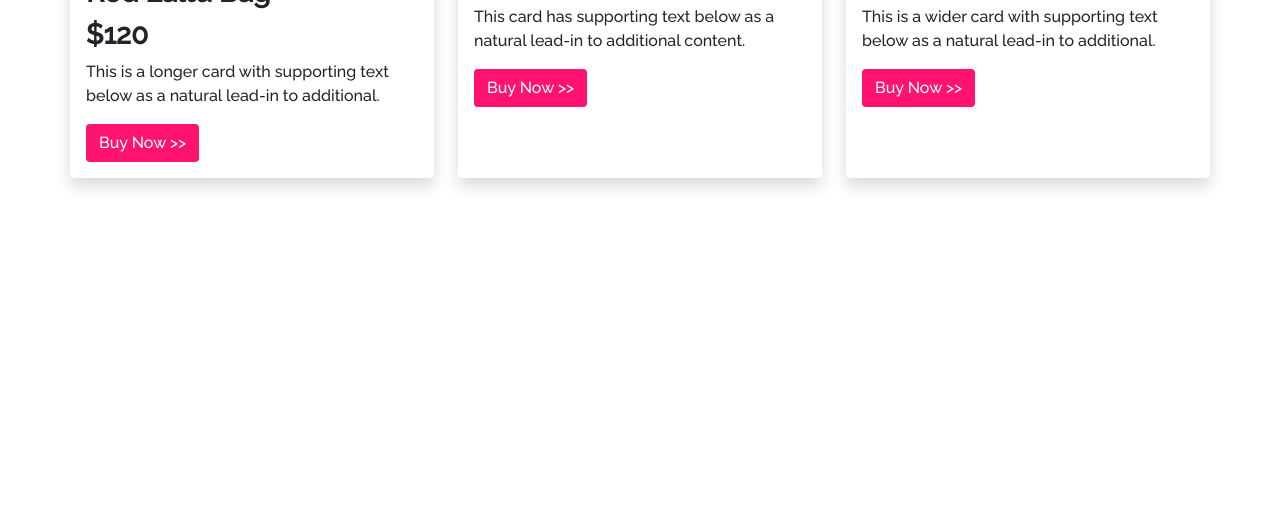
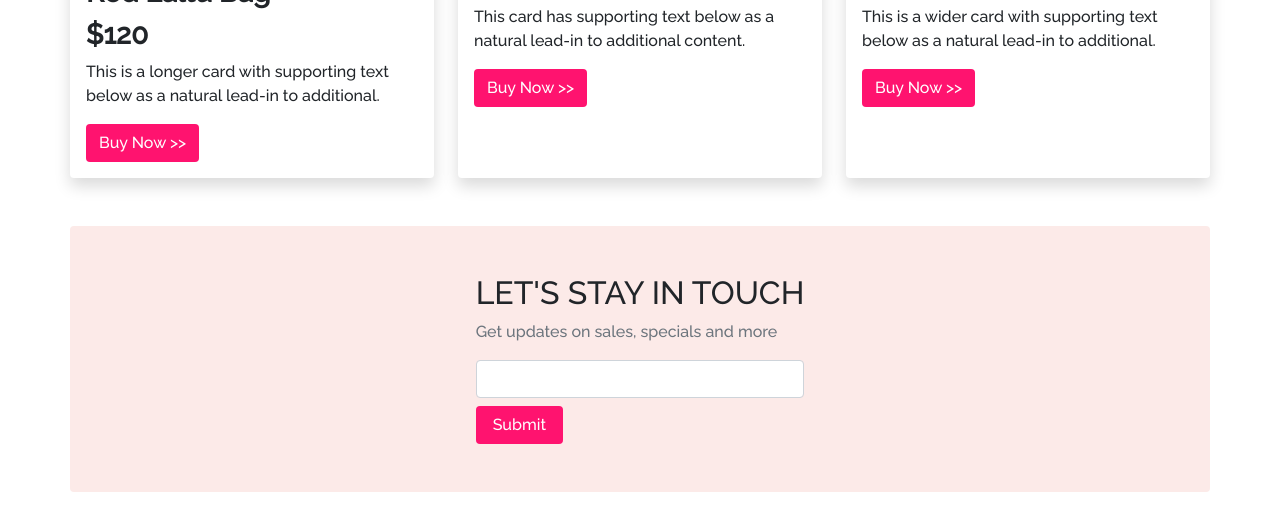
Before and after one commit to abuzafaremon/panda-commerce, a plain HTML site: page index.html in a window 1280 px wide. Shown: the part 1751-2281 px from the top of the page. Before the commit the page ends 1977 px from the top, so only its background shows below. Drawn offline with Linux system fonts and the light colour scheme.

Commit message:
subscribe added

```diff
--- a/index.html
+++ b/index.html
@@ -214,6 +214,17 @@
                 </div>
             </div>
         </section>
+        <!-- Subscribe -->
+        <section class="container my-5 p-0">
+            <div class="bg-light-orange rounded d-flex justify-content-center align-items-center">
+                <div class="p-5">
+                    <h2>LET'S STAY IN TOUCH</h2>
+                    <p class="text-muted">Get updates on sales, specials and more</p>
+                    <input type="text" class="form-control">
+                    <button class="btn bg-tomato text-white px-3 mt-2">Submit</button>
+                </div>
+            </div>
+        </section>
     </main>
     <footer>
 
```
